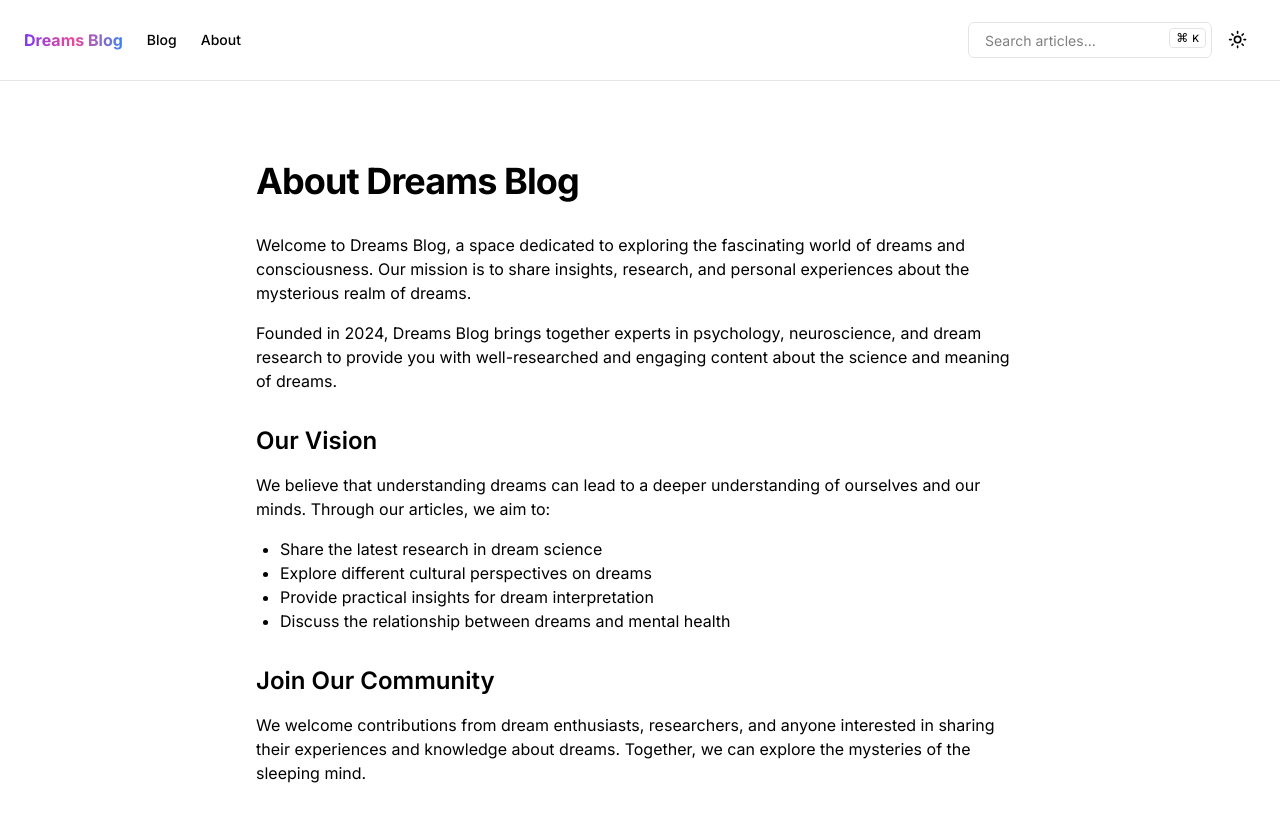
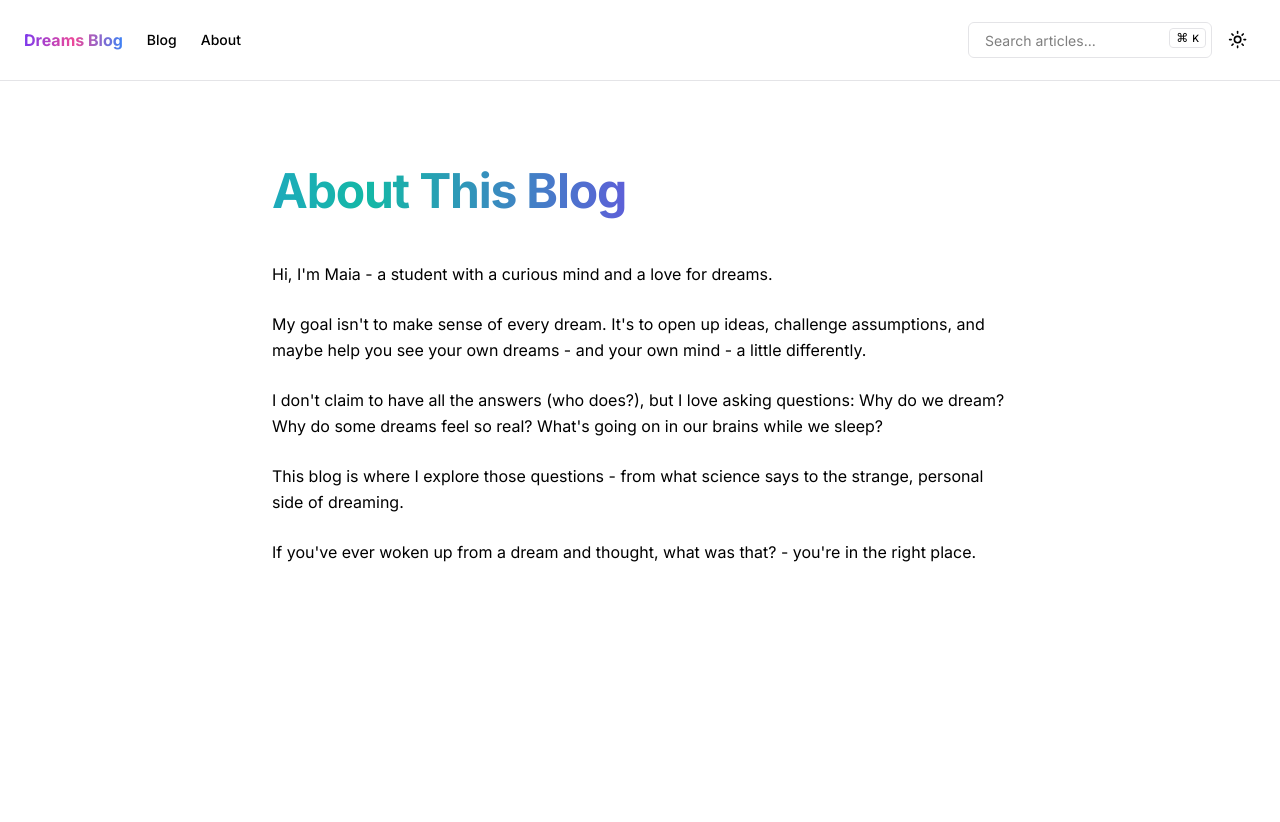
Before and after one commit to wzgatenox/blog-website, a Next.js app: page /about in a window 1280 px wide. Shown: the top 822 px of the page. After the commit the page ends 800 px from the top, so only its background shows below. Built offline with nearby package versions, Linux system fonts and the light colour scheme.

Commit message:
Refactor AboutPage component to enhance content structure and readability by introducing dynamic rendering of paragraphs. Update AnimatedHeading component to support optional animation parameters, improving flexibility and visual appeal of headings.

```diff
--- a/src/app/about/page.tsx
+++ b/src/app/about/page.tsx
@@ -1,32 +1,49 @@
+import React from "react"
+import { AnimatedHeading } from "@/components/AnimatedHeading"
+
+const aboutContent = `
+About This Blog
+
+Hi, I'm Maia - a student with a curious mind and a love for dreams.
+My goal isn't to make sense of every dream. It's to open up ideas, challenge assumptions, and maybe help you see your own dreams - and your own mind - a little differently.
+
+I don't claim to have all the answers (who does?), but I love asking questions: Why do we dream? Why do some dreams feel so real? What's going on in our brains while we sleep?
+
+This blog is where I explore those questions - from what science says to the strange, personal side of dreaming.
+
+If you've ever woken up from a dream and thought, what was that? - you're in the right place.
+`
+
 export default function AboutPage() {
+  const lines = aboutContent.trim().split('\n')
+  const mainHeading = lines[0] || "About"
+  const contentLines = lines.slice(2) // Skip main heading and the following blank line
+
   return (
-    <div className="max-w-3xl mx-auto py-12">
-      <h1 className="text-4xl font-bold tracking-tight mb-8">About Dreams Blog</h1>
-      <div className="prose prose-lg dark:prose-invert">
-        <p className="mb-4">
-          Welcome to Dreams Blog, a space dedicated to exploring the fascinating world of dreams and consciousness.
-          Our mission is to share insights, research, and personal experiences about the mysterious realm of dreams.
-        </p>
-        <p className="mb-4">
-          Founded in 2024, Dreams Blog brings together experts in psychology, neuroscience, and dream research
-          to provide you with well-researched and engaging content about the science and meaning of dreams.
-        </p>
-        <h2 className="text-2xl font-semibold mt-8 mb-4">Our Vision</h2>
-        <p className="mb-4">
-          We believe that understanding dreams can lead to a deeper understanding of ourselves and our minds.
-          Through our articles, we aim to:
-        </p>
-        <ul className="list-disc pl-6 mb-4">
-          <li>Share the latest research in dream science</li>
-          <li>Explore different cultural perspectives on dreams</li>
-          <li>Provide practical insights for dream interpretation</li>
-          <li>Discuss the relationship between dreams and mental health</li>
-        </ul>
-        <h2 className="text-2xl font-semibold mt-8 mb-4">Join Our Community</h2>
-        <p>
-          We welcome contributions from dream enthusiasts, researchers, and anyone interested in sharing their
-          experiences and knowledge about dreams. Together, we can explore the mysteries of the sleeping mind.
-        </p>
+    <div className="max-w-3xl mx-auto py-12 px-4">
+      {/* Main Heading - Left Aligned */}
+      <h1 className="text-4xl md:text-5xl font-bold tracking-tight mb-10 gradient-text leading-tight">
+        {mainHeading}
+      </h1>
+
+      <div className="prose prose-lg dark:prose-invert mx-auto space-y-6">
+        {contentLines.map((line, index) => {
+          if (line.startsWith('##')) {
+            // Render AnimatedHeading for subheadings (though none in current text)
+            const headingText = line.substring(2).trim()
+            return <AnimatedHeading key={index} text={headingText} />
+          } else if (line.trim() !== '') {
+            // Render non-empty lines as paragraphs
+            return (
+              <p key={index} className="leading-relaxed">
+                {line}
+              </p>
+            )
+          } else {
+            // Return null for empty lines
+            return null
+          }
+        })}
       </div>
     </div>
   )
--- a/src/app/blog/[slug]/page.tsx
+++ b/src/app/blog/[slug]/page.tsx
@@ -30,15 +30,8 @@ export default async function BlogPost({ params }: PageProps) {
   return (
     <div className="relative min-h-screen">
       <article className="relative prose prose-gray prose-invert mx-auto max-w-4xl py-8 px-4">
-        <h1 className="text-6xl font-bold tracking-tight mb-6 leading-tight">
-          {post.title.split('Dreams').map((part, index, arr) => (
-            <React.Fragment key={index}>
-              {part}
-              {index < arr.length - 1 && (
-                <span className="gradient-text">DREAMS</span>
-              )}
-            </React.Fragment>
-          ))}
+        <h1 className="text-6xl font-bold tracking-tight mb-6 leading-tight gradient-text">
+          {post.title}
         </h1>
         {post.subtitle && (
           <p className="text-2xl text-muted-foreground mt-6 mb-8 leading-relaxed">
--- a/src/components/AnimatedHeading.tsx
+++ b/src/components/AnimatedHeading.tsx
@@ -1,49 +1,134 @@
 'use client'
 
-import React, { useState, useEffect, useMemo } from 'react'
+import React, { useState, useEffect, useCallback } from 'react'
+
+interface WordState {
+  id: number;
+  text: string;
+  isAnimated: boolean;
+  nextToggleTime: number;
+}
 
 interface AnimatedHeadingProps {
-  text: string
+  text: string;
+  // Optional props to control animation behavior
+  minInterval?: number; // Min ms before a word *can* change state
+  maxInterval?: number; // Max ms before a word *can* change state
+  maxAnimatedWords?: number; // New prop for limit
 }
 
-export function AnimatedHeading({ text }: AnimatedHeadingProps) {
-  const words = useMemo(() => text.split(' '), [text])
-  const [highlightedIndex, setHighlightedIndex] = useState(-1)
+// Function to get a random time for the next state toggle
+const getRandomDelay = (min: number, max: number) => {
+  return Date.now() + min + Math.random() * (max - min);
+}
+
+export function AnimatedHeading({
+  text,
+  minInterval = 5000, // Default: 5 seconds min
+  maxInterval = 15000, // Default: 15 seconds max
+  maxAnimatedWords = 2 // Default limit to 2 words
+}: AnimatedHeadingProps) {
+
+  // Initial state: non-random, all words static
+  const createStaticInitialState = useCallback(() => {
+      return text.split(' ').map((word, index) => ({
+        id: index,
+        text: word,
+        isAnimated: false,
+        nextToggleTime: Infinity // Effectively disable toggle until randomized
+      }))
+  }, [text])
+
+  const [wordStates, setWordStates] = useState<WordState[]>(() => createStaticInitialState());
+  const [mounted, setMounted] = useState(false);
 
   useEffect(() => {
-    // Initial random word
-    if (words.length > 0) {
-      setHighlightedIndex(Math.floor(Math.random() * words.length))
+    setMounted(true);
+
+    // --- Apply initial *random* state only AFTER mounting ---
+    const wordsArray = text.split(' ');
+    const numWords = wordsArray.length;
+    const limit = Math.min(maxAnimatedWords, numWords);
+    const initialAnimatedCount = numWords > 0 ? Math.min(limit, Math.floor(Math.random() * limit) + 1) : 0;
+    const animatedIndices = new Set<number>();
+    while (animatedIndices.size < initialAnimatedCount && numWords > 0) {
+      animatedIndices.add(Math.floor(Math.random() * numWords));
     }
+    setWordStates(wordsArray.map((word, index) => ({
+      id: index,
+      text: word,
+      isAnimated: animatedIndices.has(index),
+      nextToggleTime: getRandomDelay(1000, 5000) // Schedule first toggle
+    })))
+    // ----------------------------------------------------------
 
-    // Change word every 10 seconds
-    const intervalId = setInterval(() => {
-      setHighlightedIndex((prevIndex) => {
-        if (words.length <= 1) return prevIndex // No change if 0 or 1 word
-        let nextIndex
-        do {
-          nextIndex = Math.floor(Math.random() * words.length)
-        } while (nextIndex === prevIndex) // Ensure it's a different word
-        return nextIndex
-      })
-    }, 10000) // 10 seconds
+  }, [text, maxAnimatedWords]); // Rerun setup if text/limit changes
 
-    // Cleanup interval on component unmount
-    return () => clearInterval(intervalId)
-  }, [words]) // Re-run effect if words change
+  useEffect(() => {
+    // Interval timer starts only after mount and initial state is set
+    if (!mounted) return;
 
+    const timerId = setInterval(() => {
+      const now = Date.now();
+      let somethingChanged = false;
+
+      const currentAnimatedCount = wordStates.filter(w => w.isAnimated).length;
+
+      const nextStates = wordStates.map(word => {
+        // Skip check if toggle time is Infinity (static initial state)
+        if (word.nextToggleTime === Infinity) return word;
+
+        if (now >= word.nextToggleTime) {
+          somethingChanged = true;
+          let nextIsAnimated = word.isAnimated;
+
+          if (word.isAnimated) {
+            nextIsAnimated = false;
+          } else {
+            if (currentAnimatedCount < maxAnimatedWords) {
+              nextIsAnimated = true;
+            }
+          }
+
+          return {
+            ...word,
+            isAnimated: nextIsAnimated,
+            nextToggleTime: getRandomDelay(minInterval, maxInterval)
+          };
+        }
+        return word;
+      });
+
+      if (somethingChanged) {
+         setWordStates(nextStates);
+      }
+    }, 500);
+
+    return () => clearInterval(timerId);
+  }, [wordStates, mounted, minInterval, maxInterval, maxAnimatedWords]);
+
+  // Render static text server-side and before first mount+effect
+  if (!mounted) {
+     return (
+        <h2 className="text-3xl font-semibold mt-10 mb-4 leading-tight">
+            {text}
+        </h2>
+     )
+  }
+
+  // Render potentially animated text after mount
   return (
     <h2 className="text-3xl font-semibold mt-10 mb-4 leading-tight">
-      {words.map((word, index) => (
-        <React.Fragment key={index}>
-          {index === highlightedIndex ? (
-            <span className="gradient-text transition-all duration-500 ease-in-out">
-              {word}
+      {wordStates.map((word) => (
+        <React.Fragment key={word.id}>
+          {word.isAnimated ? (
+            <span className="gradient-text transition-opacity duration-500 ease-in-out">
+              {word.text}
             </span>
           ) : (
-            <span>{word}</span>
+            <span>{word.text}</span>
           )}
-          {' '}{/* Add space between words */}
+          {' '}
         </React.Fragment>
       ))}
     </h2>
```
Also changed, not shown: public/0e72303f-26b4-4be5-8240-938813ed10de.jpeg (added), public/33adbef3-1a5b-4c86-9406-a73a00f18294.jpeg (added).
